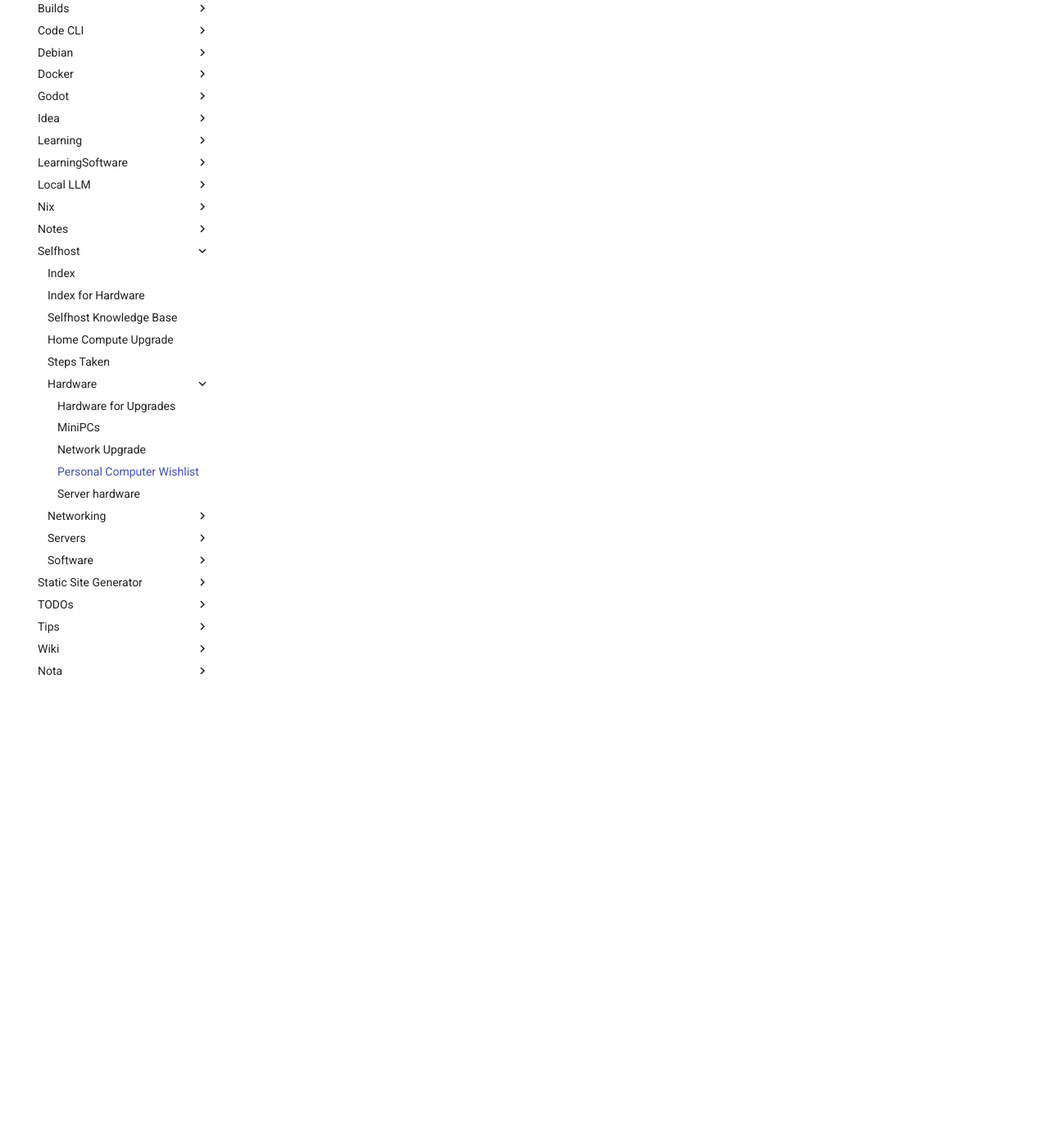
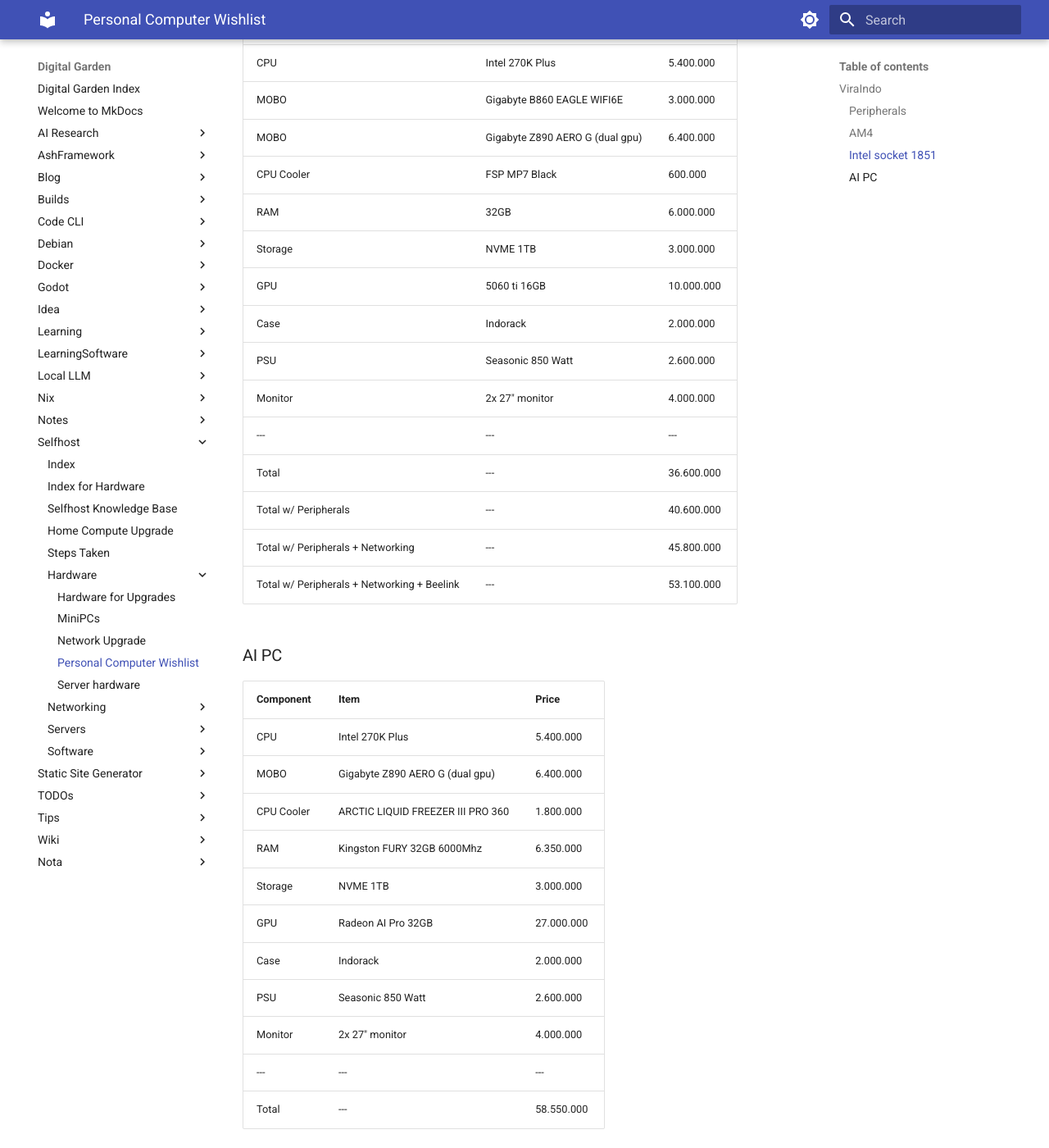
Before and after one commit to jnkk/mkdocs, an MkDocs documentation site: the page built from docs/Selfhost/Hardware/pc.md, in a window 1280 px wide and 1400 px high, scrolled down 1763 px. Shown: the whole window at 82% size. Built offline with MkDocs 1.6.1 and Material for MkDocs 9.7.7, drawn with Linux system fonts in a browser that asks for light colours; some of the changed text lies outside the part shown.

Commit message:
docs: update PC wishlist with new peripherals and pricing; refine networking hardware section

```diff
--- a/docs/Selfhost/Hardware/pc.md
+++ b/docs/Selfhost/Hardware/pc.md
@@ -5,6 +5,21 @@
 # Specs
 
 ## ViraIndo
+
+### Peripherals
+
+Component | Item | Price |
+--- | --- | --- |
+Table | --- | 2.000.000 |
+Chair | --- | 2.000.000 |
+Minipc | Beelink SER5 Pro AMD Ryzen7 5850U | 7.300.000 |
+NAS + 2x HDD (Bundle) | ASUSTOR AS1102TL + Ironwolf 4TBx2 | 10.130.000 |
+NAS | --- | --- |
+HDD | Seagate IronWolf 4TB | 3.900.000 |
+Headset | Audio-Technica ATH-M50X XLR | 4.000.000 |
+Mic | --- | --- |
+Speaker | Logitech Z625 2.1 | 3.000.000 |
+Keyboard | --- | --- |
 
 ### AM4
 (Updated: 04-06-26)
@@ -19,9 +34,12 @@
 GPU | 5060 ti 16GB | 10.000.000 |
 Case | Indorack | 2.000.000 |
 PSU | Seasonic 850 Watt | 2.600.000 |
-Monitor | 2x 27" monitor | 3.000.000 |
+Monitor | 2x 27" monitor | 4.000.000 |
 --- | --- | --- |
-Total | --- | 29.950.000 |
+Total | --- | 30.950.000 |
+Total w/ Peripherals | --- | 35.000.000 |
+Total w/ Peripherals + Networking | --- | 40.200.000 |
+Total w/ Peripherals + Networking + Beelink | --- | 47.500.000 |
 
 ### Intel socket 1851
 
@@ -31,12 +49,32 @@
 --- | --- | --- |
 CPU | Intel 270K Plus | 5.400.000 |
 MOBO | Gigabyte B860 EAGLE WIFI6E | 3.000.000 |
+MOBO | Gigabyte Z890 AERO G (dual gpu) | 6.400.000 |
 CPU Cooler | FSP MP7 Black | 600.000 |
 RAM | 32GB | 6.000.000 |
 Storage | NVME 1TB | 3.000.000 |
 GPU | 5060 ti 16GB | 10.000.000 |
 Case | Indorack | 2.000.000 |
 PSU | Seasonic 850 Watt | 2.600.000 |
-Monitor | 2x 27" monitor | 3.000.000 |
+Monitor | 2x 27" monitor | 4.000.000 |
 --- | --- | --- |
-Total | --- | 35.600.000 |
+Total | --- | 36.600.000 |
+Total w/ Peripherals | --- | 40.600.000 |
+Total w/ Peripherals + Networking | --- | 45.800.000 |
+Total w/ Peripherals + Networking + Beelink | --- | 53.100.000 |
+
+### AI PC
+
+Component | Item | Price |
+--- | --- | --- |
+CPU | Intel 270K Plus | 5.400.000 |
+MOBO | Gigabyte Z890 AERO G (dual gpu) | 6.400.000 |
+CPU Cooler | ARCTIC LIQUID FREEZER III PRO 360 | 1.800.000 |
+RAM | Kingston FURY 32GB 6000Mhz | 6.350.000 |
+Storage | NVME 1TB | 3.000.000 |
+GPU | Radeon AI Pro 32GB | 27.000.000 |
+Case | Indorack | 2.000.000 |
+PSU | Seasonic 850 Watt | 2.600.000 |
+Monitor | 2x 27" monitor | 4.000.000 |
+--- | --- | --- |
+Total | --- | 58.550.000 |
```
Also changed, not shown: docs/Selfhost/Networking/stuff-to-buy.md (+0 -12 lines), docs/Selfhost/Selfhost.md (+3 -10 lines), docs/Selfhost/Servers/proxmox.md (+1 -0 lines).
